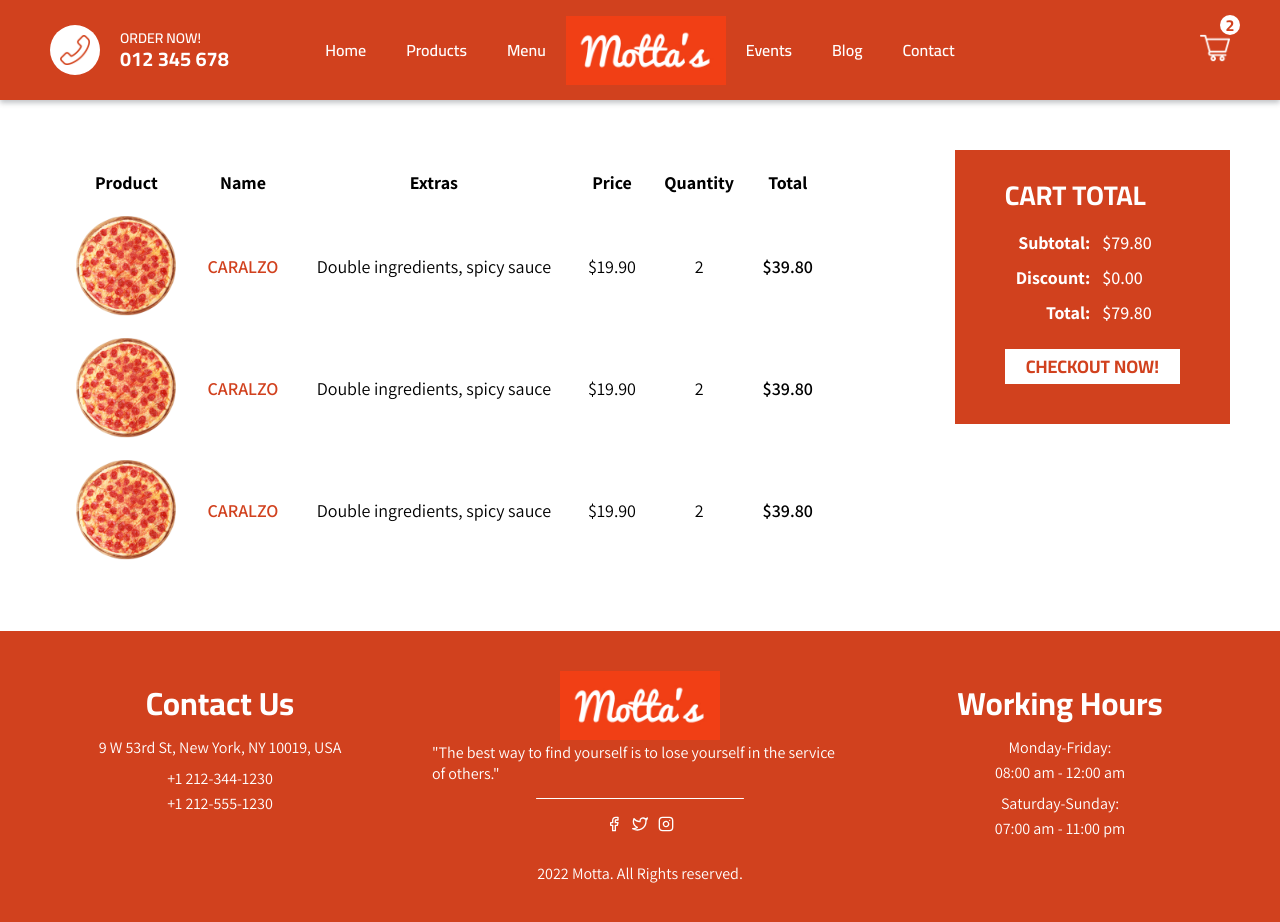
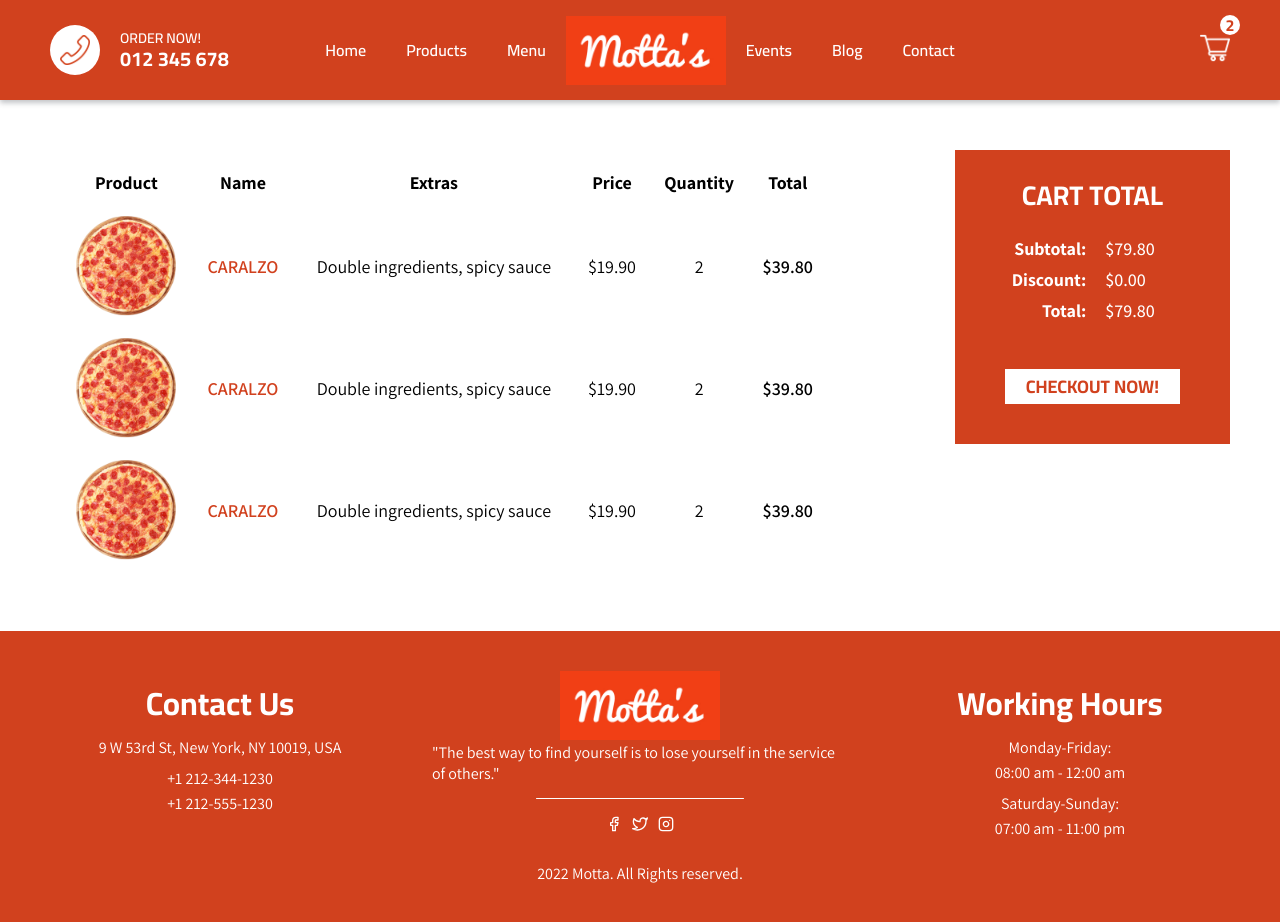
Before and after one commit to manoMotta/FoodOrderingApp, a Next.js app: page /cart in a window 1280 px wide. Shown: the top 922 px of the page. Built offline with nearby package versions, Linux system fonts and the light colour scheme.

Commit message:
fix cart total

```diff
--- a/src/styles/Cart.module.scss
+++ b/src/styles/Cart.module.scss
@@ -58,17 +58,24 @@
   color: #fff;
 
   .title {
-    margin: 0;
+    margin: 0 0 10px;
+    text-align: center;
   }
 }
 
 .checkout {
-  width: 30%;
-  border-spacing: 10px 10px;
+  display: flex;
+  justify-content: flex-start;
+  border-spacing: 6px;
+
   td {
     text-align: end;
     font-weight: 700;
+    &:nth-child(2) {
+      padding-left: 12px;
+    }
   }
+
   .value {
     text-align: start;
     font-weight: 500;
@@ -79,7 +86,7 @@
   color: #d1411e;
   font-family: 'Cairo';
   font-weight: 700;
-  margin-top: 14px;
+  margin-top: 40px;
   background-color: #fff;
   border: 0;
   transition: 0.3s;
--- a/src/styles/Order.module.scss
+++ b/src/styles/Order.module.scss
@@ -1,3 +1,60 @@
 .container {
   display: flex;
+  padding: 50px;
 }
+
+.left {
+  flex: 2;
+}
+
+.right {
+  flex: 1;
+}
+
+.wrapper {
+  width: 70%;
+  background-color: #d1411e;
+  padding: 20px 50px 40px;
+  display: flex;
+  flex-direction: column;
+  justify-content: space-between;
+  color: #fff;
+
+  .title {
+    margin: 0 0 10px;
+    text-align: center;
+  }
+}
+
+.checkout {
+  display: flex;
+  justify-content: flex-start;
+  border-spacing: 6px;
+
+  td {
+    text-align: end;
+    font-weight: 700;
+    &:nth-child(2) {
+      padding-left: 12px;
+    }
+  }
+
+  .value {
+    text-align: start;
+    font-weight: 500;
+  }
+}
+
+.button {
+  color: #d1411e;
+  font-family: 'Cairo';
+  font-weight: 700;
+  margin-top: 40px;
+  background-color: #fff;
+  border: 0;
+  transition: 0.3s;
+
+  &:hover {
+    transform: scale(0.98);
+  }
+}
```
Also changed, not shown: src/pages/orders/[id].jsx (+19 -1 lines).
